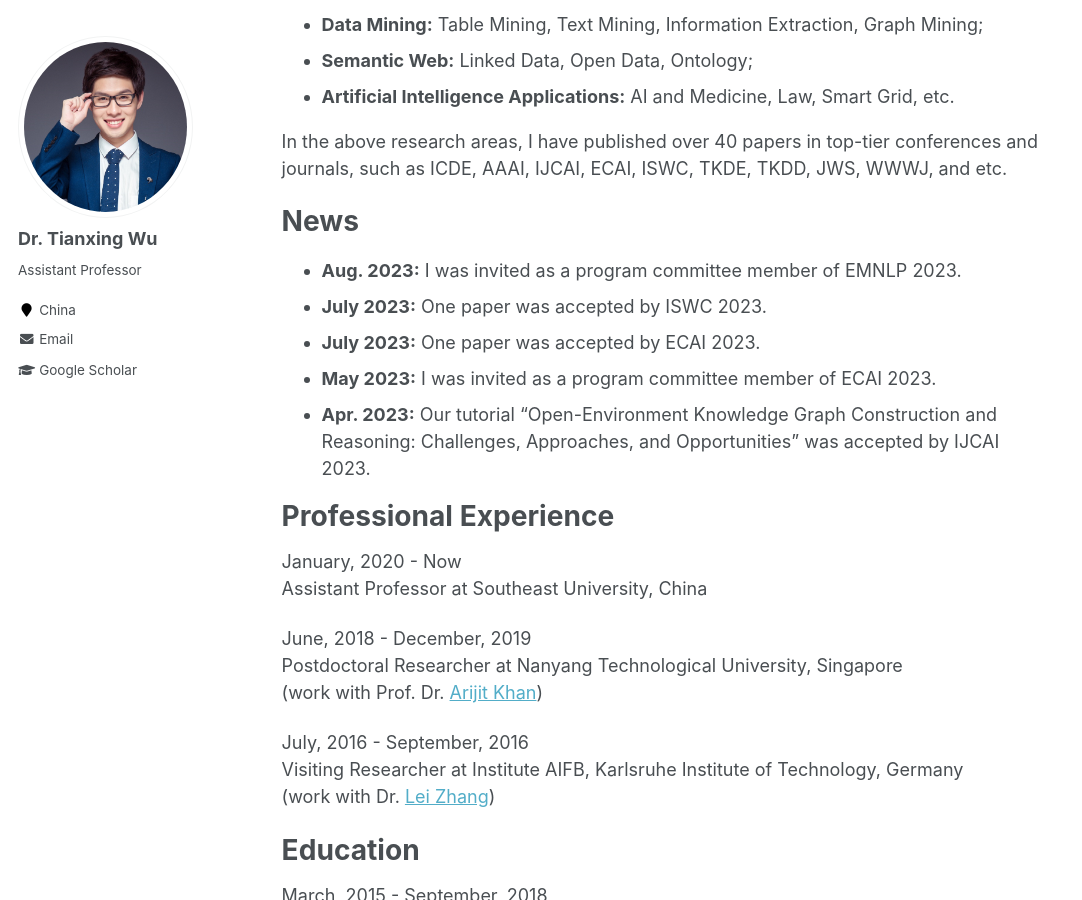
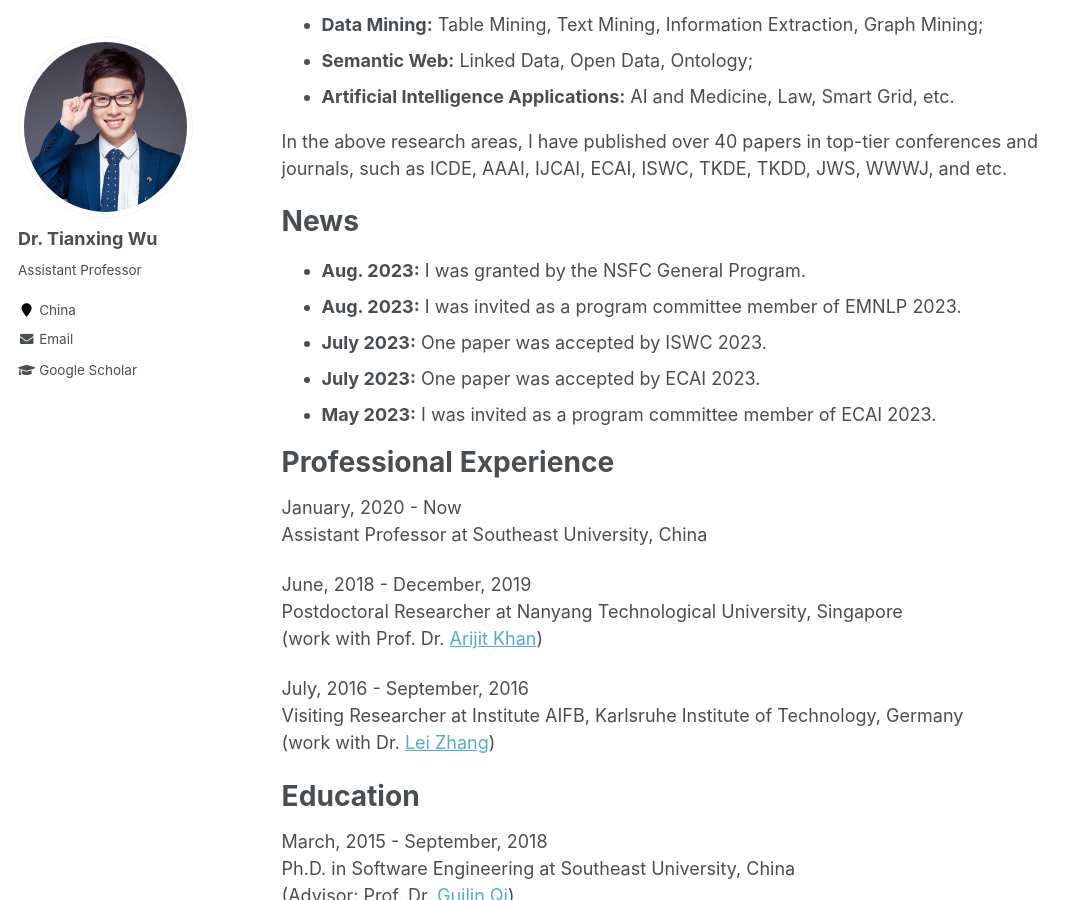
Before and after one commit to tianxing-wu/tianxing-wu.github.io, a Jekyll site: the page built from _pages/about.md, in a window 1280 px wide and 900 px high, scrolled down 353 px. Shown: the whole window, without its empty margins (0-1082 px from the left). Built offline with Jekyll 4.4.1, drawn with Linux system fonts in a browser that asks for light colours.

Commit message:
info update

```diff
--- a/_pages/about.md
+++ b/_pages/about.md
@@ -19,11 +19,11 @@ In the above research areas, I have published over 40 papers in top-tier confere
 
 News
 ======
+* **Aug. 2023:** I was granted by the NSFC General Program.
 * **Aug. 2023:** I was invited as a program committee member of EMNLP 2023.
 * **July 2023:** One paper was accepted by ISWC 2023.
 * **July 2023:** One paper was accepted by ECAI 2023.
 * **May 2023:** I was invited as a program committee member of ECAI 2023.
-* **Apr. 2023:** Our tutorial "Open-Environment Knowledge Graph Construction and Reasoning: Challenges, Approaches, and Opportunities" was accepted by IJCAI 2023.
 
 Professional Experience
 ======
```
Also changed, not shown: _pages/selected_talks.md (+1 -0 lines), 1 other file.
